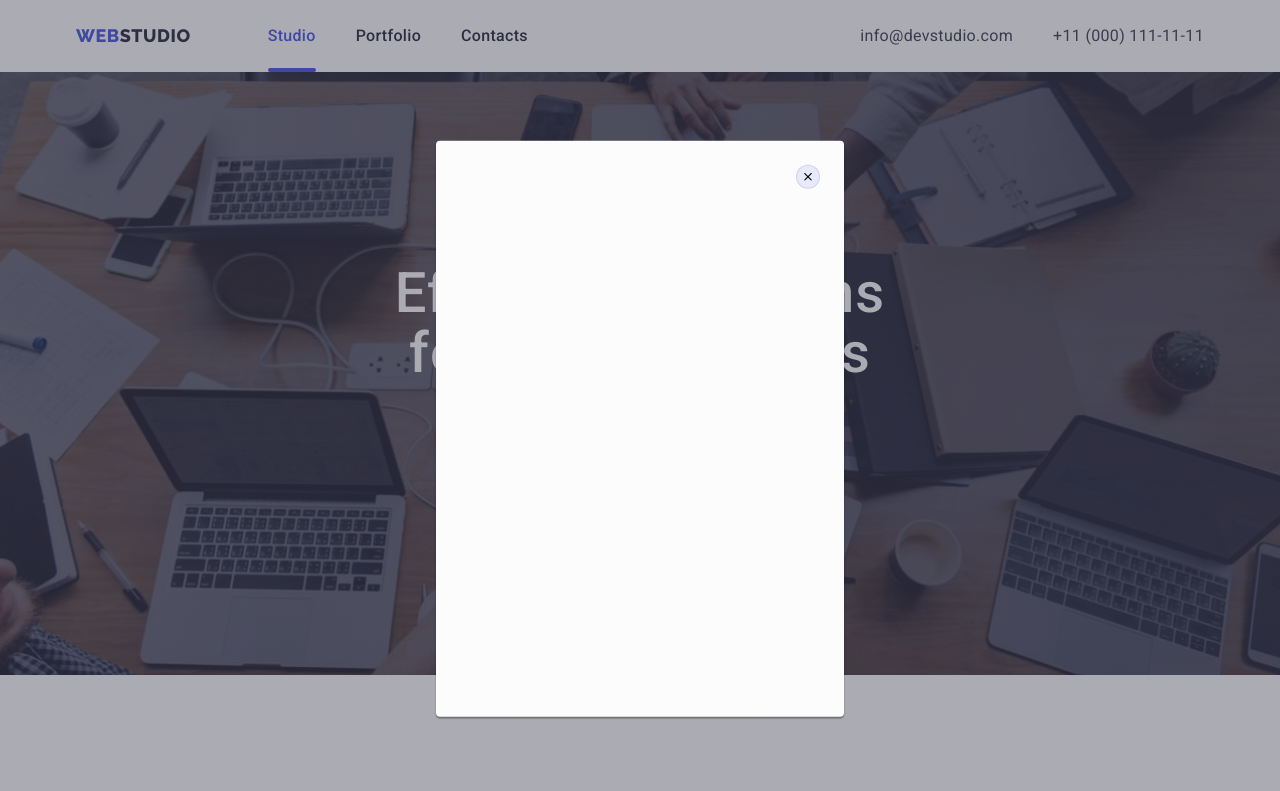
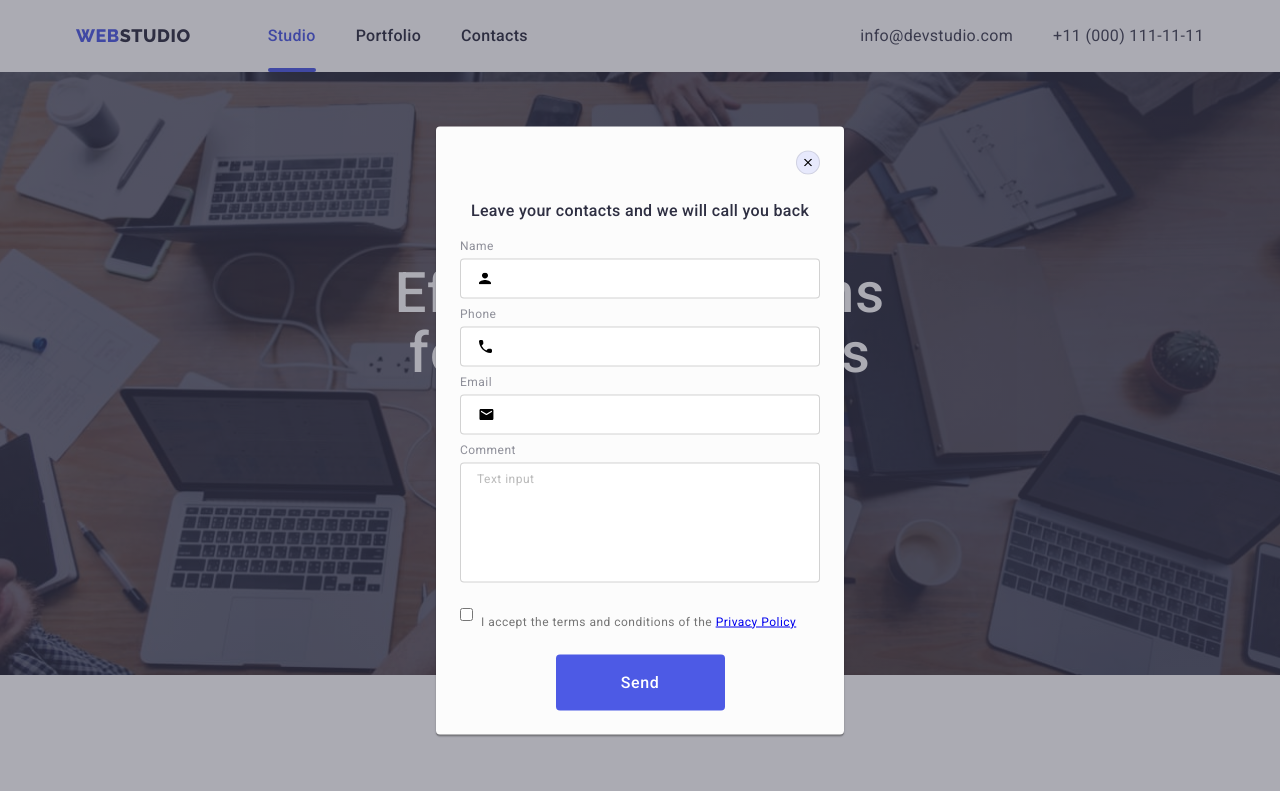
Before and after one commit to dmurzaa/goit-markup-hw-06, a plain HTML site: page index.html in a window 1280 px wide. Both pictures are taken after a click on the button "Order Service". Shown: the top 791 px of the page. Drawn offline with nearby package versions, Linux system fonts and the light colour scheme.

Commit message:
add modal form

```diff
--- a/index.html
+++ b/index.html
@@ -374,6 +374,51 @@
 
 		<div class="backdrop is-hidden" data-modal>
 			<div class="modal">
+				<div class="modal-form-box">
+                    <p class="modal-title">Leave your contacts and we will call you back</p>
+                    <form class="form">
+                        <div class="modal-form-field">
+                            <label class="modal-form-label" for="user-name">Name</label>
+                            <div class="modal-icons">
+                            <input class="modal-form-input" type="text" name="user-name" id="user-name">
+                                <svg class="modal-svg-user">
+                                    <use href="./img/icons.svg#icon-user-name"></use>
+                                </svg>
+                            </div>
+                        </div>
+                        <div class="modal-form-field">
+                            <label class="modal-form-label" for="tel" class="form-label">Phone</label>
+                            <div class="modal-icons">
+                            <input class="modal-form-input" type="tel" name="tel" id="tel">
+                                <svg class="modal-svg-phone">
+                                    <use href="./img/icons.svg#icon-phone"></use>
+                                </svg>
+                            </div>
+                        </div>
+                        <div class="modal-form-field">
+                            <label class="modal-form-label" for="mail">Email</label>
+                            <div class="modal-icons">
+                            <input class="modal-form-input" type="email" name="mail" id="mail">
+                                <svg class="modal-svg-mail">
+                                    <use href="./img/icons.svg#icon-mail"></use>
+                                </svg>
+                            </div>
+                        </div>
+
+                        <div class="modal-form-textarea">
+                            <label class="modal-form-label" for="comment">Comment</label>
+                            <textarea class="modal-textarea" name="comment" id="comment" rows="10" placeholder="Text input"></textarea>
+                        </div>
+                        <div class="modal-form-checkbox">
+                            <input type="checkbox" name="policy" id="policy">
+                            <label class="label-checkbox" for="policy"> <p class="content-checkbox">I accept the terms and conditions of the <a href="#">Privacy Policy</a></p></label>
+                        </div>
+
+                        <div class="modal-form-button">
+                            <button class="modal-button-send" type="submit">Send</button>
+                        </div>
+                    </form>
+                </div>
 
 				<button data-modal-close type="button" class="modal-button">
 					<svg class="modal-icon">
--- a/styles/styles.css
+++ b/styles/styles.css
@@ -811,3 +811,170 @@ body {
 .modal-icon {
     fill: currentColor;
 }
+
+.modal-form-box {
+    padding: 72px 24px 24px 24px ;
+}
+
+.modal-title {
+    margin-top: 0px;
+    margin-bottom: 16px;
+
+    font-weight: 500;
+    font-size: 16px;
+    line-height: 1.5;
+    text-align: center;
+    letter-spacing: 0.02em;
+    color: var(--title-text-color)
+}
+
+.form {
+    width: 360px;
+    margin-left: auto;
+    margin-right: auto;
+}
+
+.modal-form-field {
+    display: flex;
+    flex-direction: column;
+    margin-bottom: 8px;
+}
+
+.modal-form-label {
+    font-size: 12px;
+    line-height: 1.33;
+    letter-spacing: 0.04em;
+    color: #8E8F99;
+    margin-bottom: 4px;
+}
+
+.modal-form-input {
+    height: 40px;
+    width: 360px;
+    padding-left: 38px;
+    border: 1px solid rgba(33, 33, 33, 0.2);
+    border-radius: 4px;
+    transition: border 250ms cubic-bezier(0.4, 0, 0.2, 1);
+}
+
+.modal-form-input:focus {
+    border: 1px solid #4D5AE5;
+}
+
+.modal-form-textarea {
+    display: flex;
+    flex-direction: column;
+    margin-bottom: 16px;
+}
+
+.modal-textarea {
+    width: 360px;
+    height: 120px;
+    padding-left: 16px;
+    padding-top: 8px;
+    font-family: inherit;
+    font-weight: 400;
+    font-size: 12px;
+    line-height: 1.33;
+    letter-spacing: 0.04em;
+    border: 1px solid rgba(33, 33, 33, 0.2);
+    border-radius: 4px;
+    resize: none;
+    transition: border 250ms cubic-bezier(0.4, 0, 0.2, 1);
+}
+
+.modal-textarea::placeholder {
+    font-size: 12px;
+    line-height: 1.33;
+    letter-spacing: 0.04em;
+    color: rgba(117, 117, 117, 0.5);
+}
+
+.modal-textarea:focus {
+    border: 1px solid #4D5AE5;
+    border-radius: 4px;
+}
+
+.modal-form-checkbox {
+    display: flex;
+}
+
+.content-checkbox {
+    margin: 0;
+    margin-top: 16px;
+    margin-left: 8px;
+    font-size: 12px;
+    line-height: 1.33;
+    letter-spacing: 0.04em;
+    color: #757575;
+}
+
+.modal-form-button {
+    display: flex;
+    align-items: center;
+    justify-content: center;
+    margin-top: 24px;
+}
+
+.modal-button-send {
+    padding: 16px 32px 16px 32px;
+    min-width: 169px;
+    border-radius: 4px;
+    font-weight: 500;
+    font-size: 16px;
+    line-height: 1.5;
+    letter-spacing: 0.04em;
+    cursor: pointer;
+    border: none;
+    background: #4D5AE5;
+    box-shadow: 0px 4px 4px rgba(0, 0, 0, 0.15%);
+    color: #FFFFFF;
+    transition: background-color 250ms cubic-bezier(0.4, 0, 0.2, 1),
+    box-shadow 250ms cubic-bezier(0.4, 0, 0.2, 1);
+}
+
+.modal-button-send:focus,
+.modal-button-send:hover {
+    background: #404BBF;
+    box-shadow: 0px 4px 4px rgba(0, 0, 0, 0.15);
+}
+
+.modal-icons {
+    position: relative;
+}
+
+.modal-svg-user {
+    position: absolute;
+    width: 12px;
+    height: 12px;
+    top: 50%;
+    transform: translateY(-50%);
+    left: 19px;
+    transition: fill 250ms cubic-bezier(0.4, 0, 0.2, 1);
+}
+
+.modal-svg-phone {
+    position: absolute;
+    width: 13px;
+    height: 13px;
+    top: 50%;
+    transform: translateY(-50%);
+    left: 19px;
+    transition: fill 250ms cubic-bezier(0.4, 0, 0.2, 1);
+}
+
+.modal-svg-mail {
+    position: absolute;
+    width: 15px;
+    height: 12px;
+    top: 50%;
+    transform: translateY(-50%);
+    left: 19px;
+    transition: fill 250ms cubic-bezier(0.4, 0, 0.2, 1);
+}
+
+.modal-form-input:focus ~ .modal-svg-user,
+.modal-form-input:focus ~ .modal-svg-phone,
+.modal-form-input:focus ~ .modal-svg-mail {
+    fill: #4D5AE5;
+}
```
